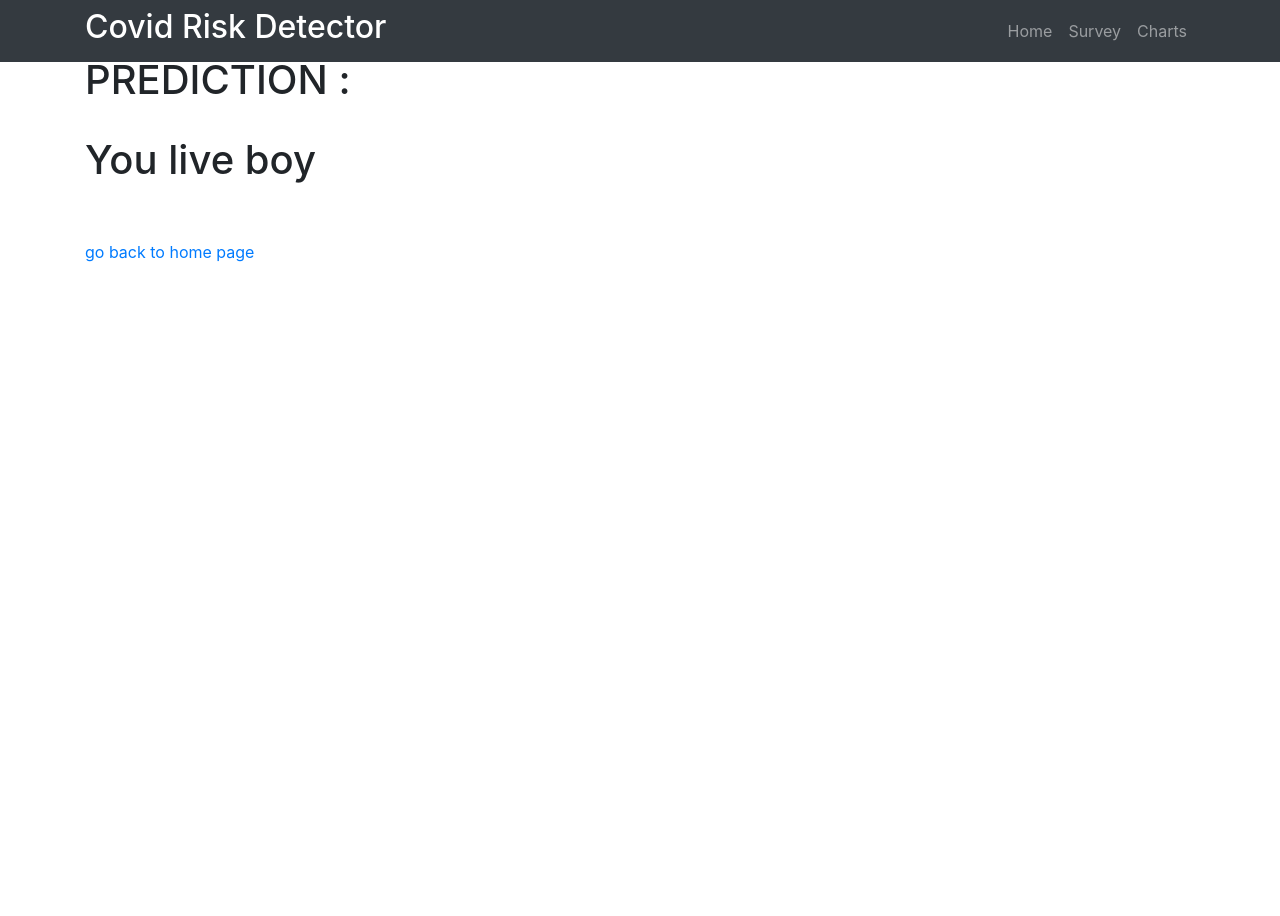
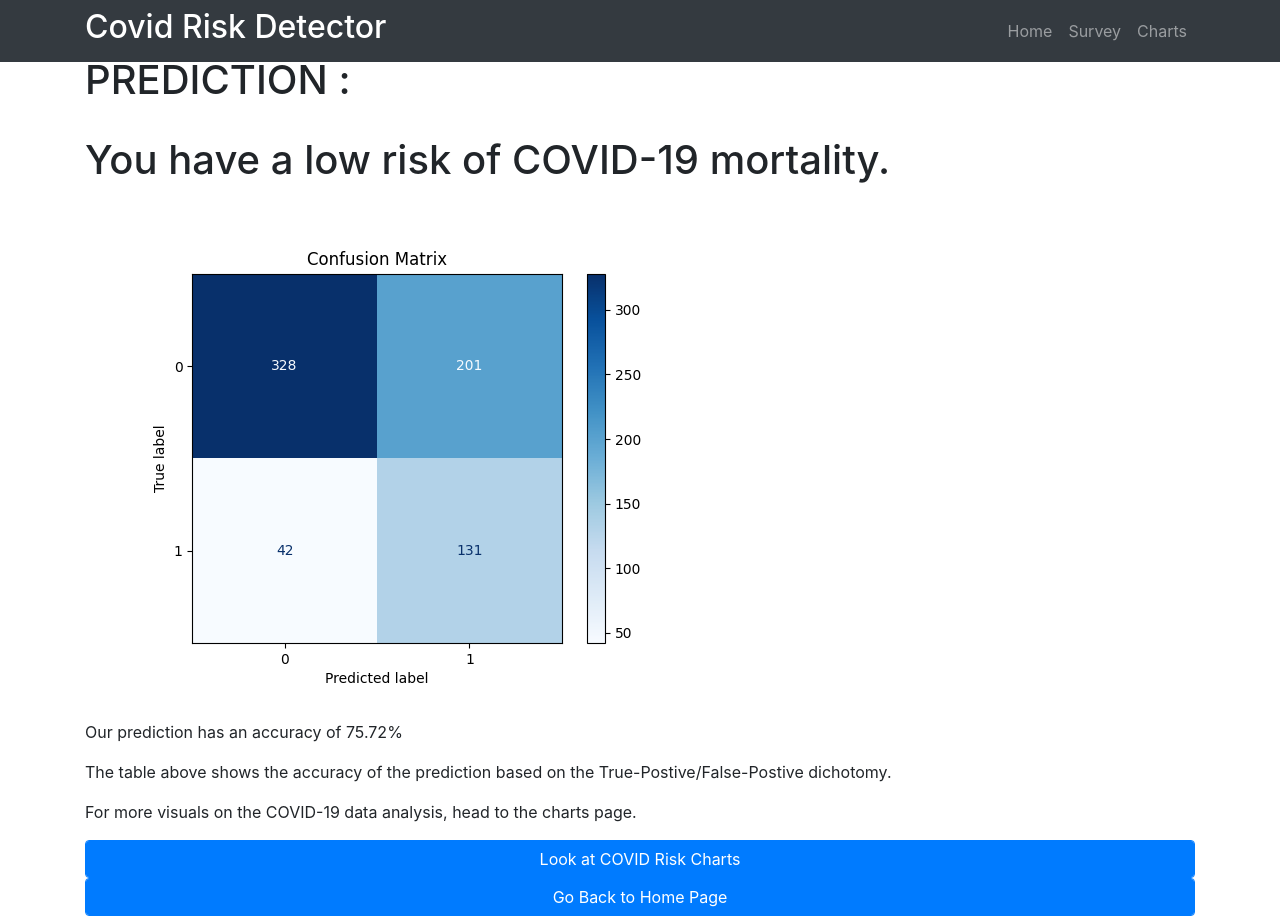
Before and after one commit to rjpadilla/Covid-Risk-Detector, a Flask app: template templates/results.html in a window 1280 px wide. Before the commit the page ends 262 px from the top, so only its background shows below. Run offline with Flask 2, Linux system fonts and the light colour scheme; the template is opened without the code that fills it, so the values that code supplies are empty; parts of the project's set-up code (start-up, migrations or seed data) failed here and were passed over; some libraries are stand-ins or nearby versions.

Commit message:
Change result screen (#4)

```diff
--- a/templates/results.html
+++ b/templates/results.html
@@ -3,12 +3,21 @@
 {% block content %}
   <h1> PREDICTION :</h1><br>
   {%if data == 1%}
-  <h1>You a gonner</h1>
+  <h1>You have a high risk of COVID-19 mortality.</h1>
   {%else%}
-  <h1>You live boy</h1>
+  <h1>You have a low risk of COVID-19 mortality.</h1>
   {%endif%}
-
+  <br>
+  <img src="{{ url_for('static', filename='images/confusion.png') }}">
         <br><br>
-    <a href='/'>go back to home page</a>
+  <p>Our prediction has an accuracy of 75.72%</p>
+  <p>The table above shows the accuracy of the prediction based on the True-Postive/False-Postive dichotomy.</p>
+  <p>For more visuals on the COVID-19 data analysis, head to the charts page.</p>
+        <form method="GET", action="/charts">
+          <input class="btn btn-primary form-control" type="submit" value="Look at COVID Risk Charts">
+        </form>
+        <form method="GET", action="/">
+          <input class="btn btn-primary form-control" type="submit" value="Go Back to Home Page">
+        </form>
 
 {% endblock %}
```
Also changed, not shown: comorbid.py (+7 -0 lines), static/images/confusion.png (added).
